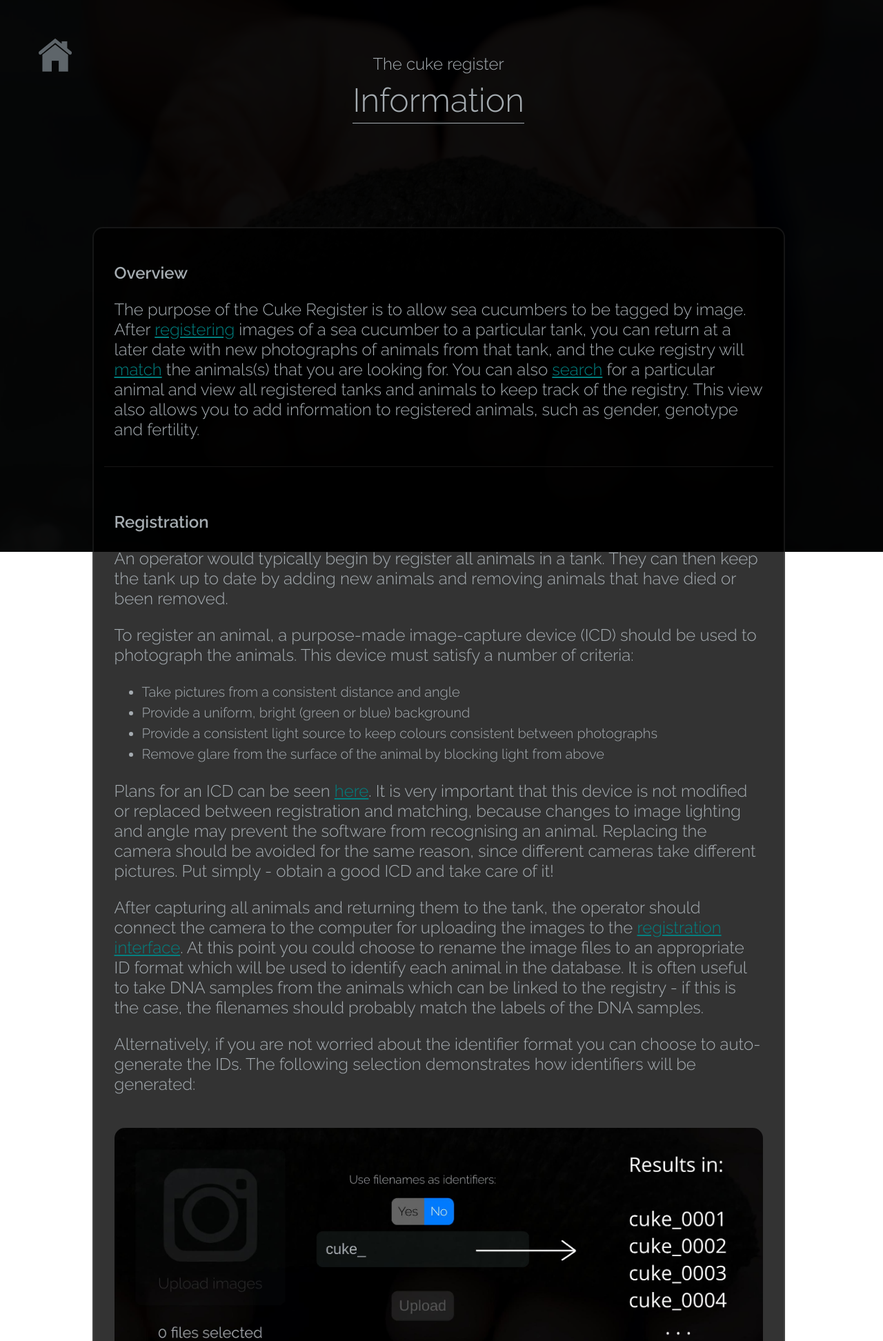
After one commit to neoformit/cukeweb, a Django app: page /info/ in a window 1280 px wide. The commit adds this page. Shown: the top 1944 px of the page at 69% size. Run offline with Django 3.2, Linux system fonts and the light colour scheme.

Commit message:
Home.info view created

```diff
--- a/home/static/home/css/cukes.css
+++ b/home/static/home/css/cukes.css
@@ -89,13 +89,25 @@ div.header a {
 div.header a:hover {
   box-shadow: 0 0 5px 1px #ccc;
 }
-div.header a:hover::after {
+div.header a::after {
   text-align: center;
   color: white;
-  content: "Home";
+  content: "";
   position: absolute;
   left: 9px;
   bottom: -25px;
+  transition-duration: 0.25s;
+  opacity: 0;
+}
+div.header a:hover::after {
+  opacity: 1;
+}
+div.header a.info::after {
+  left: 15px;
+  content: "Info";
+}
+div.header a.home::after {
+  content: "Home";
 }
 div.header a img {
   display: inline;
--- /dev/null
+++ b/home/static/home/css/info.css
@@ -0,0 +1,38 @@
+a, a:visited {
+  color: teal;
+}
+p {
+  font-size: 1.5rem;
+}
+p.big {
+  font-size: 2rem;
+}
+ul li {
+  font-size: 1.25rem;
+  line-height: 1.5;
+}
+div.info {
+  display: flex;
+  flex-direction: column;
+  margin: 100px auto;
+  max-width: 1000px;
+  border-radius: 15px;
+  border: 2px solid rgba(200,200,200,0.1);
+  background-color: rgba(0,0,0,0.8);
+}
+div.info .item {
+  margin: 15px;
+  padding: 15px;
+  border-bottom: 1px solid rgba(200,200,200,0.1);
+}
+div.info .item:last-child {
+  border-bottom: none;
+}
+div.info h2.title {
+  font-weight: bold;
+}
+div.info img {
+  width: 100%;
+  border-radius: 15px;
+  margin: 25px 0;
+}
--- a/home/templates/home/index.html
+++ b/home/templates/home/index.html
@@ -4,8 +4,8 @@
 {% block content %}
 
 <div class="header">
+  <a class="info" href="/info"> <img src="{% static 'home/img/info.png' %}" alt="Info"> </a>
   <h2>Welcome to...</h2>
-
   <h1>The cuke register</h1>
 </div>
 
--- /dev/null
+++ b/home/templates/home/information.html
@@ -0,0 +1,152 @@
+{% extends "home/header.html" %}
+{% load static %}
+
+{% block head %}
+<link rel="stylesheet" href="{% static 'home/css/info.css' %}">
+{% endblock %}
+
+{% block content %}
+
+<div class="header">
+  <a class="home" href="/"> <img src="{% static 'home/img/home.png' %}" alt="Home"> </a>
+  <h2>The cuke register</h2>
+  <h1>Information</h1>
+</div>
+
+<div class="info">
+  <div class="item" id="overview">
+    <h2 class="title"> Overview </h2>
+
+    <p>
+      The purpose of the Cuke Register is to allow sea cucumbers to be tagged
+      by image. After <a href="/register">registering</a> images of a sea
+      cucumber to a particular tank, you can return at a later date with new
+      photographs of animals from that tank, and the cuke registry will
+      <a href="/match">match</a> the animals(s) that you are looking for.
+      You can also <a href="/search">search</a> for a particular animal and
+      view all registered tanks and animals to keep track of the registry. This
+      view also allows you to add information to registered animals, such as
+      gender, genotype and fertility.
+    </p>
+  </div>
+
+  <div class="item" id="registration">
+    <h2 class="title"> Registration </h2>
+    <p>
+      An operator would typically begin by register all animals in a tank. They
+      can then keep the tank up to date by adding new animals and removing
+      animals that have died or been removed.
+    </p>
+
+    <p>
+      To register an animal, a purpose-made image-capture device (ICD) should
+      be used to photograph the animals. This device must satisfy a number of
+      criteria:
+    </p>
+
+    <ul>
+      <li> Take pictures from a consistent distance and angle </li>
+      <li> Provide a uniform, bright (green or blue) background </li>
+      <li> Provide a consistent light source to keep colours consistent between photographs </li>
+      <li> Remove glare from the surface of the animal by blocking light from above </li>
+    </ul>
+
+    <p>
+      Plans for an ICD can be seen
+      <a href="{% get_media_prefix %}ICD_plans.pdf" target="_blank">here</a>.
+      It is very important that this device is not modified or replaced between
+      registration and matching, because changes to image lighting and angle may
+      prevent the software from recognising an animal. Replacing the camera
+      should be avoided for the same reason, since different cameras take
+      different pictures. Put simply - obtain a good ICD and take care of it!
+    </p>
+
+    <p>
+      After capturing all animals and returning them to the tank, the operator
+      should connect the camera to the computer for uploading the images to the
+      <a href="/register">registration interface</a>. At this point you could
+      choose to rename the image files to an appropriate ID format which will
+      be used to identify each animal in the database. It is often
+      useful to take DNA samples from the animals which can be linked to the
+      registry - if this is the case, the filenames should probably match the
+      labels of the DNA samples.
+    </p>
+
+    <p>
+      Alternatively, if you are not worried about the identifier format you can
+      choose to auto-generate the IDs. The following selection demonstrates how
+      identifiers will be generated:
+    </p>
+
+    <img src="{% static 'home/img/idformat.jpg' %}" alt="ID formatting">
+
+    <p>
+      When registration is complete you will be shown a confirmation
+      page. You can choose to download a PDF report of the registration which
+      will show all registered images with their registration IDs. Sometimes
+      an image will fail to register, usually due to a problem with the image.
+      Any failed images will be shown on this page along with an error message
+      to suggest what went wrong.
+    </p>
+  </div>
+
+  <div class="item" id="match">
+    <h2 class="title"> Matching </h2>
+    <p>
+      When it comes to finding registered animals, there are a number of ways
+      that the operator might choose to do this - take a look at
+      <a href="#workflow">workflows</a>
+      to learn how best to identify your animals.
+    </p>
+
+    <p>
+      The process for matching is very similar to registration. You must image
+      capture the candidate animals, upload the image files to the
+      <a href="/match">match interface</a>,
+      and the image-matching algorithm will try to figure out who is who.
+      The matching process should take approximately 12 seconds per animal in
+      a tank of 50 individuals. You will then be presented with a "results"
+      interface showing the cucumber images matched to identifiers from the
+      database, along with a score to show the confidence level for the match.
+    </p>
+
+    <p>
+      The operator should then confirm by eye that this match is genuine - it
+      is usually quite easy to see when two different animals have been matched
+      incorrectly (though this shouldn't happen too often).
+      If this is the case, hit "reject" to get the next best-scoring match,
+      until the genuine match has been found. These rejections will be stored
+      in the database and can be used to improve the algorithm.
+    </p>
+
+    <p>
+      If no genuine matches can be found for a given result, you can choose to
+      hit the "report" button to notify the developer if you think the software
+      really isn't working. The match results will be saved for the developer to
+      view and fix the issue, so you don't have to do anything else.
+    </p>
+  </div>
+
+  <div class="item" id="search">
+    <h2 class="title"> Search </h2>
+    <p>
+      Blah
+    </p>
+  </div>
+
+  <div class="item" id="workflow">
+    <h2 class="title"> Workflow </h2>
+    <p>
+      Blah
+    </p>
+  </div>
+
+  <div class="item" id="faq">
+    <h2 class="title"> FAQ </h2>
+    <p>
+      Blah
+    </p>
+  </div>
+</div>
+
+{% endblock %}
--- a/home/urls.py
+++ b/home/urls.py
@@ -5,4 +5,5 @@ from django.urls import path
 
 urlpatterns = [
     path("", views.home, name="home"),
+    path("info/", views.info, name="info"),
 ]
--- a/home/views.py
+++ b/home/views.py
@@ -4,5 +4,10 @@ from django.shortcuts import render
 
 
 def home(request):
-    """Render a  static homepage."""
+    """Render a static homepage."""
     return render(request, 'home/index.html')
+
+
+def info(request):
+    """Render a static information page."""
+    return render(request, 'home/information.html')
--- a/register/static/register/css/register.css
+++ b/register/static/register/css/register.css
@@ -124,8 +124,8 @@ form div.identifiers > input.active {
 }
 form div.radio-group.tooltip::after {
   top: -5px;
-  right: -175px;
-  width: 130px;
+  right: -245px;
+  width: 200px;
   content: "Take cucumber IDs from filenames. If 'No' IDs will be auto-generated";
 }
 form div.radio-group.tooltip::before {
--- a/register/templates/register/register.html
+++ b/register/templates/register/register.html
@@ -8,7 +8,7 @@
 {% block content %}
 
 <div class="header">
-  <a href="/"> <img src="{% static 'home/img/home.png' %}" alt="Homepage"> </a>
+  <a class="home" href="/"> <img src="{% static 'home/img/home.png' %}" alt="Homepage"> </a>
   <h2> The cuke register </h2>
   <h1>Register new animals</h1>
 </div>
```
Also changed, not shown: home/static/home/img/idformat.jpg (added), 1 other file.
